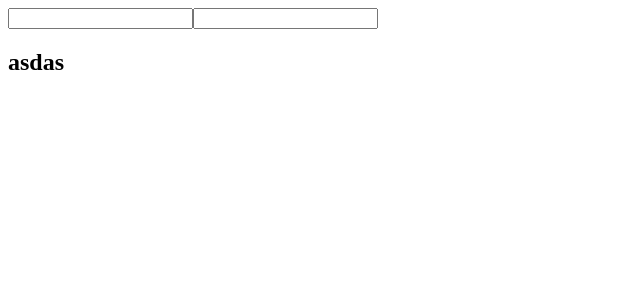
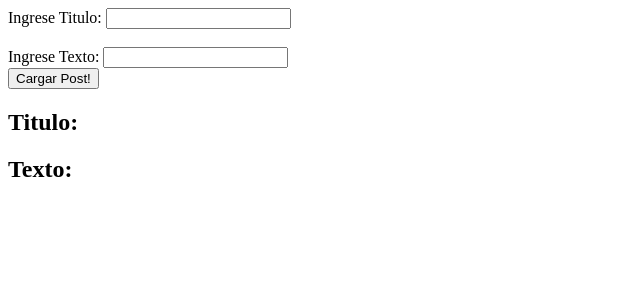
Before and after one commit to diegoeherrera/reactreduxworkshop, a React app: page / in a window 1280 px wide. Shown: the top 300 px of the page, without its empty margins (0-640 px from the left). Built offline with nearby package versions, Linux system fonts and the light colour scheme.

Commit message:
no funciona el addPosts

```diff
--- a/src/InputPost.js
+++ b/src/InputPost.js
@@ -1,14 +1,24 @@
 import React from 'react'
-import {titleChange, summaryChange} from './actions'
+import {titleChange, summaryChange,addPost} from './actions'
 import { connect } from 'react-redux';
 
 
-const InputPost =({summaryChange,titleChange,title,summary})=>{
+const InputPost =({summaryChange,titleChange,title,summary,addPost})=>{
 
       return (
         <div>
-          <input type="text" value={title} onChange={e=>titleChange(e.target.value)}/>
-          <input type="text" value={summary} onChange={e=>summaryChange(e.target.value)}/>
+          <div>
+          <span>Ingrese Titulo: </span> <input type="text" value={title} onChange={e=>titleChange(e.target.value)}/>
+          </div>
+          <div>
+          <br/><span>Ingrese Texto: </span><input type="text" value={summary} onChange={e=>summaryChange(e.target.value)}/>
+          </div>
+          <div>
+            <button onClick={e=>addPost({title,summary})}>Cargar Post!</button>
+          </div>
+          <h2>Titulo:{title}</h2>
+          <h2>Texto:{summary}</h2>
+
         </div>
       )
 
@@ -20,4 +30,4 @@ const InputPost =({summaryChange,titleChange,title,summary})=>{
 
 
 export default connect(
-  state=>state.editor,{titleChange,summaryChange})(InputPost)
+  state=>state.editor,{titleChange,summaryChange,addPost})(InputPost)
--- a/src/ListPosts.js
+++ b/src/ListPosts.js
@@ -1,8 +1,22 @@
 import React from 'react'
+import Post from './Post'
 import { connect } from 'react-redux';
 
-const ListPosts=()=>{
-  return (<h2>asdas</h2>)
+
+const ListPosts=({posts})=>{
+  return (
+
+        <div>
+
+           {
+              posts.map((p) => {
+                <Post {...p}/>
+                }
+              )
+           }
+
+           </div>
+    );
 }
 
 
--- a/src/actions.js
+++ b/src/actions.js
@@ -17,3 +17,12 @@ export function summaryChange(summary){
     })
   }
 }
+
+export function addPost(post){
+  return dispatch=>{
+    dispatch({
+      type:"ADD_POST",
+      post:post
+    })
+  }
+}
--- a/src/reducers.js
+++ b/src/reducers.js
@@ -1,4 +1,4 @@
-import { combineReducers } from 'redux'
+import { combineReducers } from 'redux';
 
 const initialStateEditor = {
   title: '',
@@ -20,6 +20,31 @@ switch (action.type) {
 }
 
 
+/*const posts = (posts=[],action)=>{
 
-const reducer = combineReducers({editor});
+  switch (action.type) {
+    case "ADD_POST":
+    return console.log(action.post)
+      break;
+    default:
+    return posts
+
+  }
+}*/
+
+const posts = (state = [], action) => {
+  switch(action.type) {
+    case "ADD_POST":
+      return [
+        Object.assign({}, action.post, {}), ...state
+      ];
+      break;
+    default:
+      return state;
+  }
+};
+
+
+
+const reducer = combineReducers({editor,posts});
 export default reducer;
```
